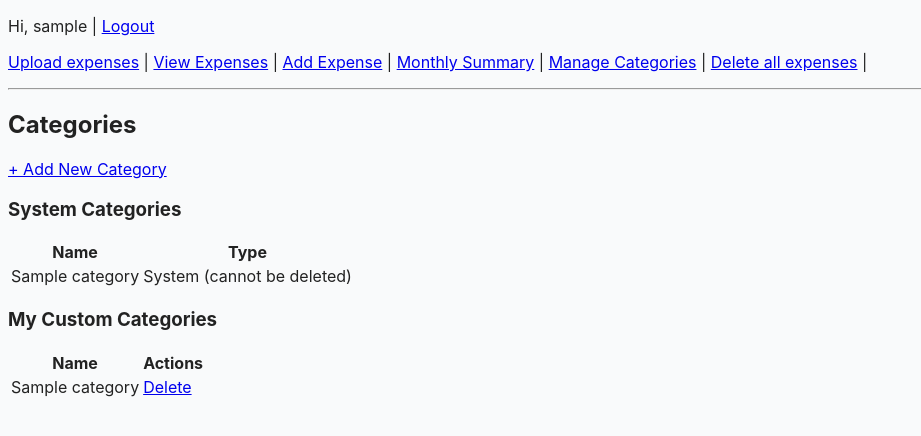
After one commit to andomm/expense-tracker, a Django app: page /expenses/categories/ in a window 1280 px wide. The commit adds this page. Shown: the top 436 px of the page, without its empty margins (0-921 px from the left). Run offline with Django 5.2, Linux system fonts and the light colour scheme; a user stored in the database is signed in; tables that the repository leaves empty hold one stand-in row (values such as "Sample post"); some libraries are stand-ins or nearby versions.

Commit message:
feat: user share rule and categories

```diff
--- a/expense_tracker/expenses/models.py
+++ b/expense_tracker/expenses/models.py
@@ -4,10 +4,53 @@ from django.contrib.auth.models import User
 # Create your models here.
 
 
+class Category(models.Model):
+    user = models.ForeignKey(User, on_delete=models.CASCADE, null=True, blank=True)
+    name = models.CharField(max_length=100)
+    is_system = models.BooleanField(default=False)
+    created_at = models.DateTimeField(auto_now_add=True)
+
+    class Meta:
+        unique_together = ('user', 'name')
+        verbose_name_plural = "Categories"
+
+    def __str__(self):
+        return self.name
+
+
+class ExpenseSplitRule(models.Model):
+    user = models.ForeignKey(User, on_delete=models.CASCADE)
+    name = models.CharField(max_length=100)
+    description = models.TextField(blank=True)
+    split_percentage = models.DecimalField(max_digits=5, decimal_places=2, default=100)
+    created_at = models.DateTimeField(auto_now_add=True)
+
+    class Meta:
+        unique_together = ('user', 'name')
+
+    def __str__(self):
+        return f"{self.name} ({self.split_percentage}%)"
+
+
 class Expense(models.Model):
     user = models.ForeignKey(User, on_delete=models.CASCADE)
     date = models.DateField()
-    category = models.CharField(max_length=100)
+    category = models.CharField(max_length=100)  # Keep as CharField for backwards compat
+    category_obj = models.ForeignKey(Category, on_delete=models.SET_NULL, null=True, blank=True)
     description = models.TextField(blank=True)
     amount = models.DecimalField(max_digits=10, decimal_places=2)
+    user_share = models.DecimalField(max_digits=10, decimal_places=2, null=True, blank=True)
+    split_rule = models.ForeignKey(ExpenseSplitRule, on_delete=models.SET_NULL, null=True, blank=True)
     receiver = models.CharField(max_length=100, blank=True)
+
+    def save(self, *args, **kwargs):
+        # Auto-calculate user_share if split rule is set
+        if self.split_rule:
+            self.user_share = self.amount * (self.split_rule.split_percentage / 100)
+        elif self.user_share is None:
+            # Default to full amount if no split rule
+            self.user_share = self.amount
+        super().save(*args, **kwargs)
+
+    def __str__(self):
+        return f"{self.date} - {self.description or 'No description'} - €{self.amount}"
--- a/expense_tracker/expenses/templates/base.html
+++ b/expense_tracker/expenses/templates/base.html
@@ -14,8 +14,9 @@
         <a href="{% url 'upload_csv' %}">Upload expenses</a> |
         <a href="{% url 'expense_list' %}">View Expenses</a> |
         <a href="{% url 'expense_add' %}">Add Expense</a> |
+        <a href="{% url 'expenses_per_month' %}">Monthly Summary</a> |
+        <a href="{% url 'category_list' %}">Manage Categories</a> |
         <a href="{% url 'expense_delete_all' %}">Delete all expenses</a> |
-        <a href="{% url 'expenses_per_month' %}">Monthly Summary</a> |
     </p>
     {% else %}
     <p><a href="{% url 'login' %}">Login</a> | <a href="{% url 'signup' %}">Sign Up</a></p>
--- /dev/null
+++ b/expense_tracker/expenses/templates/expenses/category_list.html
@@ -0,0 +1,47 @@
+{% extends "base.html" %}
+{% block content %}
+  <h2>Categories</h2>
+  <p><a href="{% url 'category_add' %}">+ Add New Category</a></p>
+
+  <h3>System Categories</h3>
+  <table>
+    <thead>
+      <tr>
+        <th>Name</th>
+        <th>Type</th>
+      </tr>
+    </thead>
+    <tbody>
+      {% for category in system_categories %}
+        <tr>
+          <td>{{ category.name }}</td>
+          <td>System (cannot be deleted)</td>
+        </tr>
+      {% empty %}
+        <tr><td colspan="2">No system categories.</td></tr>
+      {% endfor %}
+    </tbody>
+  </table>
+
+  <h3>My Custom Categories</h3>
+  <table>
+    <thead>
+      <tr>
+        <th>Name</th>
+        <th>Actions</th>
+      </tr>
+    </thead>
+    <tbody>
+      {% for category in user_categories %}
+        <tr>
+          <td>{{ category.name }}</td>
+          <td>
+            <a href="{% url 'category_delete' category.pk %}">Delete</a>
+          </td>
+        </tr>
+      {% empty %}
+        <tr><td colspan="2">No custom categories yet. <a href="{% url 'category_add' %}">Add one</a></td></tr>
+      {% endfor %}
+    </tbody>
+  </table>
+{% endblock %}
--- a/expense_tracker/expenses/urls.py
+++ b/expense_tracker/expenses/urls.py
@@ -9,4 +9,7 @@ urlpatterns = [
     path("delete/", views.expense_delete_all, name="expense_delete_all"),
     path("upload/", views.upload_csv, name="upload_csv"),
     path('expenses-per-month/', views.expenses_per_month, name='expenses_per_month'),
+    path('categories/', views.category_list, name='category_list'),
+    path('categories/add/', views.category_add, name='category_add'),
+    path('categories/<int:pk>/delete/', views.category_delete, name='category_delete'),
 ]
--- a/expense_tracker/expenses/views.py
+++ b/expense_tracker/expenses/views.py
@@ -1,8 +1,8 @@
 from django.shortcuts import get_object_or_404, render, redirect
 
-from .forms import ExpenseForm, CSVUploadForm, SortForm
+from .forms import ExpenseForm, CSVUploadForm, SortForm, CategoryForm
 
-from .models import Expense
+from .models import Expense, Category, ExpenseSplitRule
 from django.contrib.auth.decorators import login_required
 from django.contrib.auth.forms import UserCreationForm
 from django.contrib.auth import login
@@ -23,7 +23,7 @@ def _create_cumulative_graph(user):
     daily_totals = (
         Expense.objects.filter(user=user, amount__lt=0)
         .values("date")
-        .annotate(total_spent=Sum("amount"))
+        .annotate(total_spent=Sum("user_share"))
         .order_by("date")
     )
 
@@ -66,7 +66,7 @@ def _create_monthly_comparison(user):
         Expense.objects.filter(user=user, amount__lt=0)
         .annotate(month=TruncMonth("date"))
         .values("month")
-        .annotate(total_spent=Sum("amount"))
+        .annotate(total_spent=Sum("user_share"))
         .order_by("month")
     )
 
@@ -97,8 +97,8 @@ def _create_category_breakdown(user):
     """Create category-based pie chart."""
     category_totals = (
         Expense.objects.filter(user=user, amount__lt=0)
-        .values("category")
-        .annotate(total_spent=Sum("amount"))
+        .values("category_obj__name")
+        .annotate(total_spent=Sum("user_share"))
         .order_by("-total_spent")
     )
 
@@ -106,7 +106,8 @@ def _create_category_breakdown(user):
     amounts = []
 
     for item in category_totals:
-        categories.append(item["category"])
+        cat_name = item["category_obj__name"] or "Uncategorized"
+        categories.append(cat_name)
         amounts.append(abs(item["total_spent"]))
 
     fig = go.Figure()
@@ -127,7 +128,7 @@ def _create_income_vs_expenses(user):
     daily_totals = (
         Expense.objects.filter(user=user)
         .values("date")
-        .annotate(total=Sum("amount"))
+        .annotate(total=Sum("user_share"))
         .order_by("date")
     )
 
@@ -144,11 +145,11 @@ def _create_income_vs_expenses(user):
 
         day_expenses = (
             Expense.objects.filter(user=user, date=item["date"], amount__lt=0)
-            .aggregate(total=Sum("amount"))["total"] or 0
+            .aggregate(total=Sum("user_share"))["total"] or 0
         )
         day_income = (
             Expense.objects.filter(user=user, date=item["date"], amount__gt=0)
-            .aggregate(total=Sum("amount"))["total"] or 0
+            .aggregate(total=Sum("user_share"))["total"] or 0
         )
 
         expenses_cumsum += abs(day_expenses)
@@ -220,12 +221,12 @@ def expense_list(request):
         order_by = form.cleaned_data.get("order_by") or "-date"
 
     expenses = Expense.objects.filter(user=request.user).order_by(order_by)
-    # Only sum minus amount expenses
-    total_spent = sum(expense.amount for expense in expenses if expense.amount < 0)
-    income = sum(expense.amount for expense in expenses if expense.amount > 0)
+    # Use user_share for accurate personal calculations
+    total_spent = sum(expense.user_share for expense in expenses if expense.user_share and expense.amount < 0)
+    income = sum(expense.user_share for expense in expenses if expense.user_share and expense.amount > 0)
     balance = total_spent + income
 
-    top_expenses = expenses.order_by("amount")[:5]
+    top_expenses = expenses.filter(amount__lt=0).order_by("amount")[:5]
 
     return render(
         request,
@@ -256,14 +257,14 @@ def signup(request):
 @login_required
 def expense_add(request):
     if request.method == "POST":
-        form = ExpenseForm(request.POST)
+        form = ExpenseForm(request.POST, user=request.user)
         if form.is_valid():
             expense = form.save(commit=False)
             expense.user = request.user
             expense.save()
             return redirect("expense_list")
     else:
-        form = ExpenseForm()
+        form = ExpenseForm(user=request.user)
     return render(
         request, "expenses/expense_form.html", {"form": form, "title": "Add Expense"}
     )
@@ -273,12 +274,12 @@ def expense_add(request):
 def expense_edit(request, pk):
     expense = get_object_or_404(Expense, pk=pk, user=request.user)
     if request.method == "POST":
-        form = ExpenseForm(request.POST, instance=expense)
+        form = ExpenseForm(request.POST, instance=expense, user=request.user)
         if form.is_valid():
             form.save()
             return redirect("expense_list")
     else:
-        form = ExpenseForm(instance=expense)
+        form = ExpenseForm(instance=expense, user=request.user)
     return render(
         request, "expenses/expense_form.html", {"form": form, "title": "Edit Expense"}
     )
@@ -312,14 +313,28 @@ def upload_csv(request):
             for row in reader:
                 # Adjust these keys to match your CSV columns
                 row["Määrä EUROA"] = row["Määrä EUROA"].replace(",", ".")
-                Expense.objects.create(
+
+                # Try to link to category object, create if needed
+                category_obj = None
+                if "Selitys" in row:
+                    category_name = row["Selitys"]
+                    category_obj, _ = Category.objects.get_or_create(
+                        name=category_name,
+                        defaults={'is_system': False, 'user': request.user}
+                    )
+
+                amount = Decimal(row["Määrä EUROA"])
+                expense = Expense(
                     user=request.user,
                     date=row["Arvopäivä"],
-                    category=row["Selitys"],
+                    category=row.get("Selitys", ""),
+                    category_obj=category_obj,
                     description=row.get("Viesti", ""),
-                    amount=Decimal(row["Määrä EUROA"]),
+                    amount=amount,
                     receiver=row.get("Saaja/Maksaja", ""),
                 )
+                # user_share will be auto-set by save() method
+                expense.save()
                 count += 1
             messages.success(request, f"Successfully imported {count} expenses!")
             return redirect("expense_list")
@@ -337,3 +352,61 @@ def show_expenses_amount(request):
         "expenses/total_expenses.html",
         {"total_amount": total_amount},
     )
+
+
+@login_required
+def category_list(request):
+    """List all categories (system + user custom)."""
+    system_categories = Category.objects.filter(is_system=True)
+    user_categories = Category.objects.filter(user=request.user)
+    return render(
+        request,
+        "expenses/category_list.html",
+        {
+            "system_categories": system_categories,
+            "user_categories": user_categories,
+        },
+    )
+
+
+@login_required
+def category_add(request):
+    """Add a new custom category."""
+    if request.method == "POST":
+        form = CategoryForm(request.POST)
+        if form.is_valid():
+            category = form.save(commit=False)
+            category.user = request.user
+            category.is_system = False
+            category.save()
+            messages.success(request, f"Category '{category.name}' created successfully!")
+            return redirect("category_list")
+    else:
+        form = CategoryForm()
+    return render(
+        request,
+        "expenses/category_form.html",
+        {"form": form, "title": "Add Category"},
+    )
+
+
+@login_required
+def category_delete(request, pk):
+    """Delete a custom category (system categories can't be deleted)."""
+    category = get_object_or_404(Category, pk=pk, user=request.user)
+
+    if category.is_system:
+        messages.error(request, "System categories cannot be deleted.")
+        return redirect("category_list")
+
+    if request.method == "POST":
+        category_name = category.name
+        category.delete()
+        messages.success(request, f"Category '{category_name}' deleted successfully!")
+        return redirect("category_list")
+
+    return render(
+        request,
+        "expenses/category_confirm_delete.html",
+        {"category": category},
+    )
```
Also changed, not shown: expense_tracker/expenses/forms.py (+42 -2 lines), expense_tracker/expenses/templates/expenses/category_confirm_delete.html (added, +10 -0 lines), expense_tracker/expenses/templates/expenses/category_form.html (added, +10 -0 lines), expense_tracker/expenses/templates/expenses/expense_list.html (+12 -3 lines), expense_tracker/expenses/migrations/0003_expense_user_share_category_expense_category_obj_and_more.py (added), expense_tracker/expenses/migrations/0004_populate_categories_and_shares.py (added).
